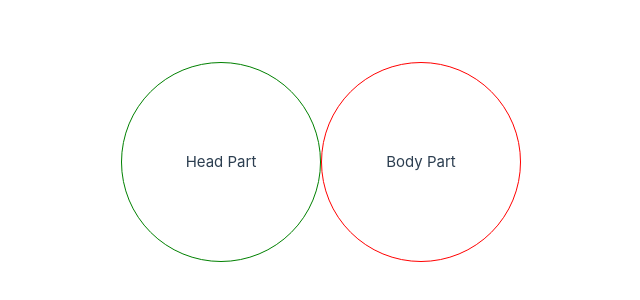
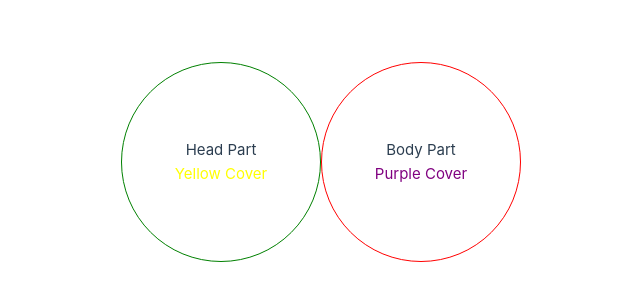
Before and after one commit to Nobody-IArc/Vue_Basic, a Vue app: page / in a window 1280 px wide. Shown: the part 238-538 px from the top of the page, without its empty margins (319-959 px from the left). Built offline with nearby package versions, Linux system fonts and the light colour scheme.

Commit message:
Vue 컴포넌트 커스터마이징 & 재사용

```diff
--- a/src/components/Body.vue
+++ b/src/components/Body.vue
@@ -1,9 +1,11 @@
 <script setup>
+import Cover from '@/components/Cover.vue';
 </script>
 
 <template>
   <div class="body">
     <span>Body Part</span>
+    <Cover color="Purple" />
   </div>
 </template>
 
--- /dev/null
+++ b/src/components/Cover.vue
@@ -0,0 +1,9 @@
+<script setup>
+const props = defineProps({
+  color: String,
+});
+</script>
+
+<template>
+  <div :style="{color: props.color}">{{ props.color || 'BLUE' }} Cover</div>
+</template>
--- a/src/components/Head.vue
+++ b/src/components/Head.vue
@@ -1,9 +1,11 @@
 <script setup>
+import Cover from '@/components/Cover.vue'
 </script>
 
 <template>
   <div class="head">
     <span>Head Part</span>
+    <Cover color="Yellow" />
   </div>
 </template>
 
```
